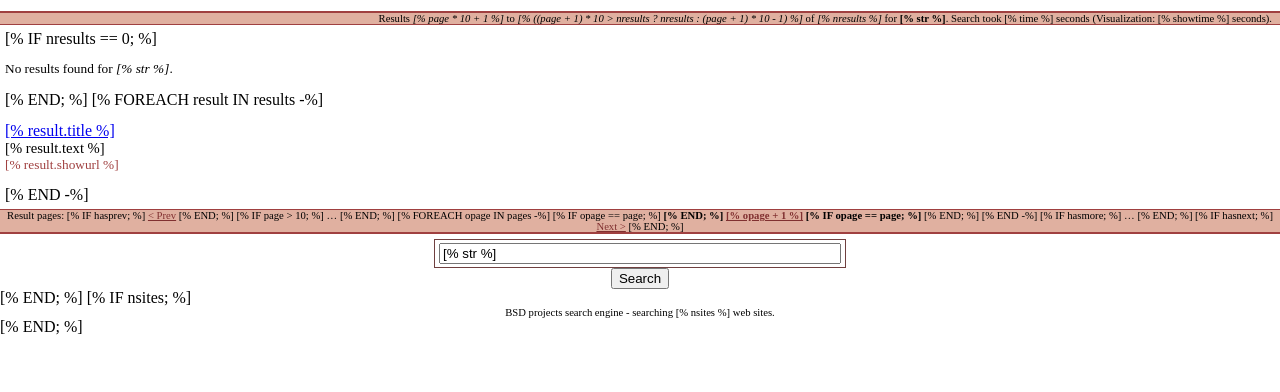
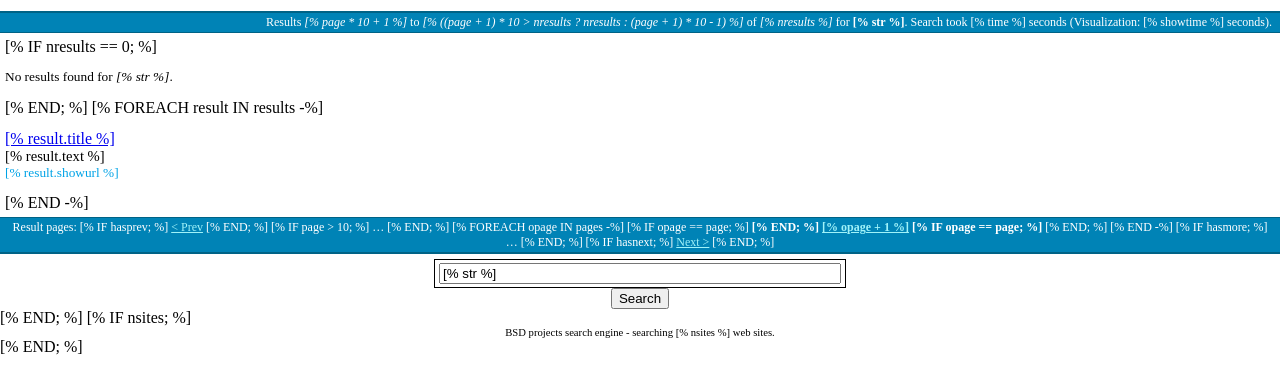
Before and after one commit to caoimhechaos/bsdsearch, a plain HTML site: page cgi-bin/search.html in a window 1280 px wide. Shown: the part 126-518 px from the top of the page. Drawn offline with Linux system fonts and the light colour scheme.

Commit message:
Modify color scheme to match that of SyGroup.

```diff
--- a/cgi-bin/search.html
+++ b/cgi-bin/search.html
@@ -22,7 +22,7 @@
 	width: 404px;
 	margin-left: auto;
 	margin-right: auto;
-	border-color: #704040;
+	border-color: #000000;
 	border-width: 1px;
 	border-style: solid;
 	padding: 3px;
@@ -37,46 +37,54 @@
     }
 
     span.resulturl {
-	color: #A04040;
+	color: #00A3E6;
 	font-weight: 500;
     }
 
     div.metainfo {
-	font-size: 8pt;
+	font-size: 9pt;
 	text-align: right;
+	padding-top: 2px;
+	padding-bottom: 2px;
 	padding-left: 8px;
 	padding-right: 8px;
 	margin-top: 10px;
 	margin-bottom: 5px;
 	margin-left: 0px;
 	margin-right: 0px;
-	border-color: #A04040;
+	border-color: #006386;
 	border-top-width: 2px;
 	border-bottom-width: 1px;
 	border-left-width: 0px;
 	border-right-width: 0px;
 	border-style: solid;
-	background-color: #E0B0A0;
+	color: #FFFFFF;
+	background-color: #0083B6;
     }
 
     div.pager {
-	font-size: 8pt;
+	font-size: 9pt;
 	text-align: center;
+	padding-top: 2px;
+	padding-bottom: 2px;
+	padding-left: 8px;
+	padding-right: 8px;
 	margin-top: 5px;
 	margin-bottom: 5px;
 	margin-left: 0px;
 	margin-right: 0px;
-	border-color: #A04040;
+	color: #FFFFFF;
+	border-color: #006386;
 	border-top-width: 1px;
 	border-bottom-width: 2px;
 	border-left-width: 0px;
 	border-right-width: 0px;
 	border-style: solid;
-	background-color: #E0B0A0;
+	background-color: #0083B6;
     }
 
     div.pager a {
-	color: #803030;
+	color: #A0F3F9;
     }
 
     p {
```
